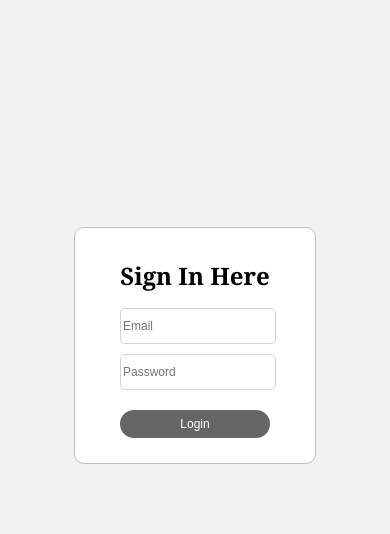
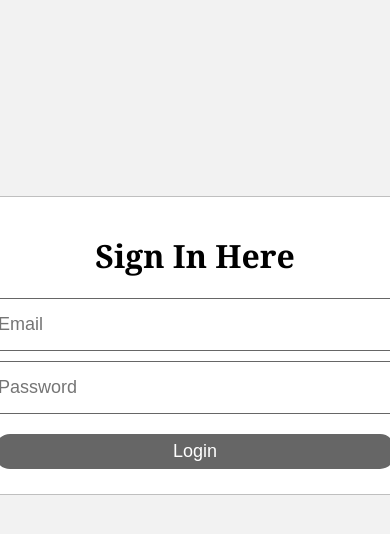
Before and after one commit to Tyler-Gushue/mini-webmail, a PHP site: page /public/login.php in a window 390 px wide; the page is wider, and only the part inside the window is pictured. Shown: the top 534 px of that part. Run offline with PHP 8.4, Linux system fonts and the light colour scheme.

Commit message:
Add Mini Email Project

```diff
--- a/assets/style.css
+++ b/assets/style.css
@@ -246,51 +246,3 @@ footer {
     background-color: var(--darkGrey);
 
 }
-
-
-
-@media (max-width: 500px) {
-
-    .loginArea {
-
-        padding: 15px 45px;
-        width: 150px;
-        border-radius: 10px;
-        font-size: 12px;
-
-    }
-
-    .input {
-
-        margin-bottom: 10px;
-        padding: 10px 2px;
-        font-size: 12px;
-        border-style: solid;
-        border-color: lightgray;
-        border-width: thin;
-        border-radius: 5px;
-        width: 100%
-
-    }
-
-    .button {
-
-        margin: 10px 0px;
-        padding: 5px 10px;
-        font-size: 12px;
-
-    }
-
-    .nav {
-
-        flex-direction: column;
-
-    }
-
-    #logout {
-
-        margin-left: 0;
-
-    }
-
-}
```
Also changed, not shown: README.md.
